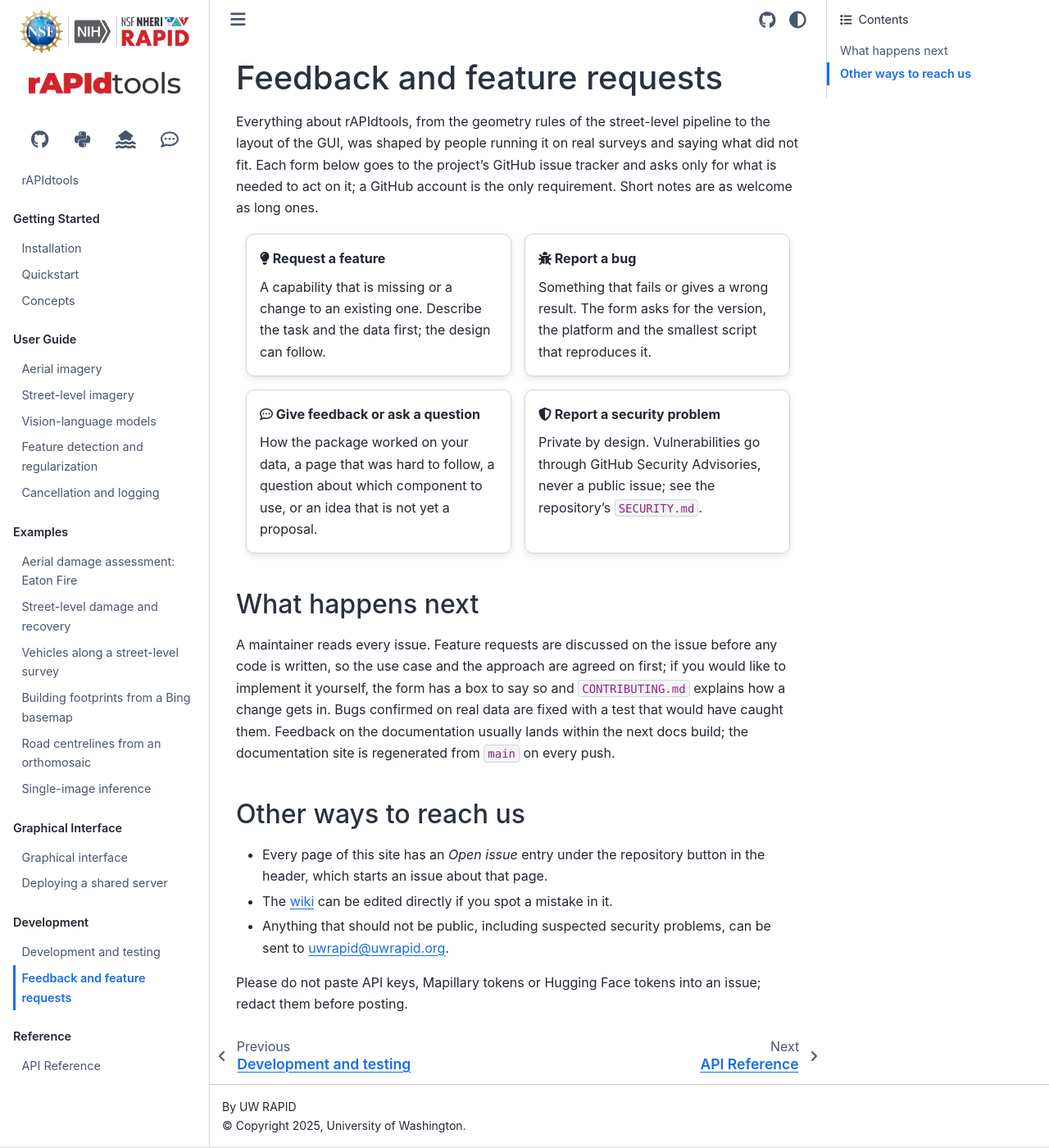
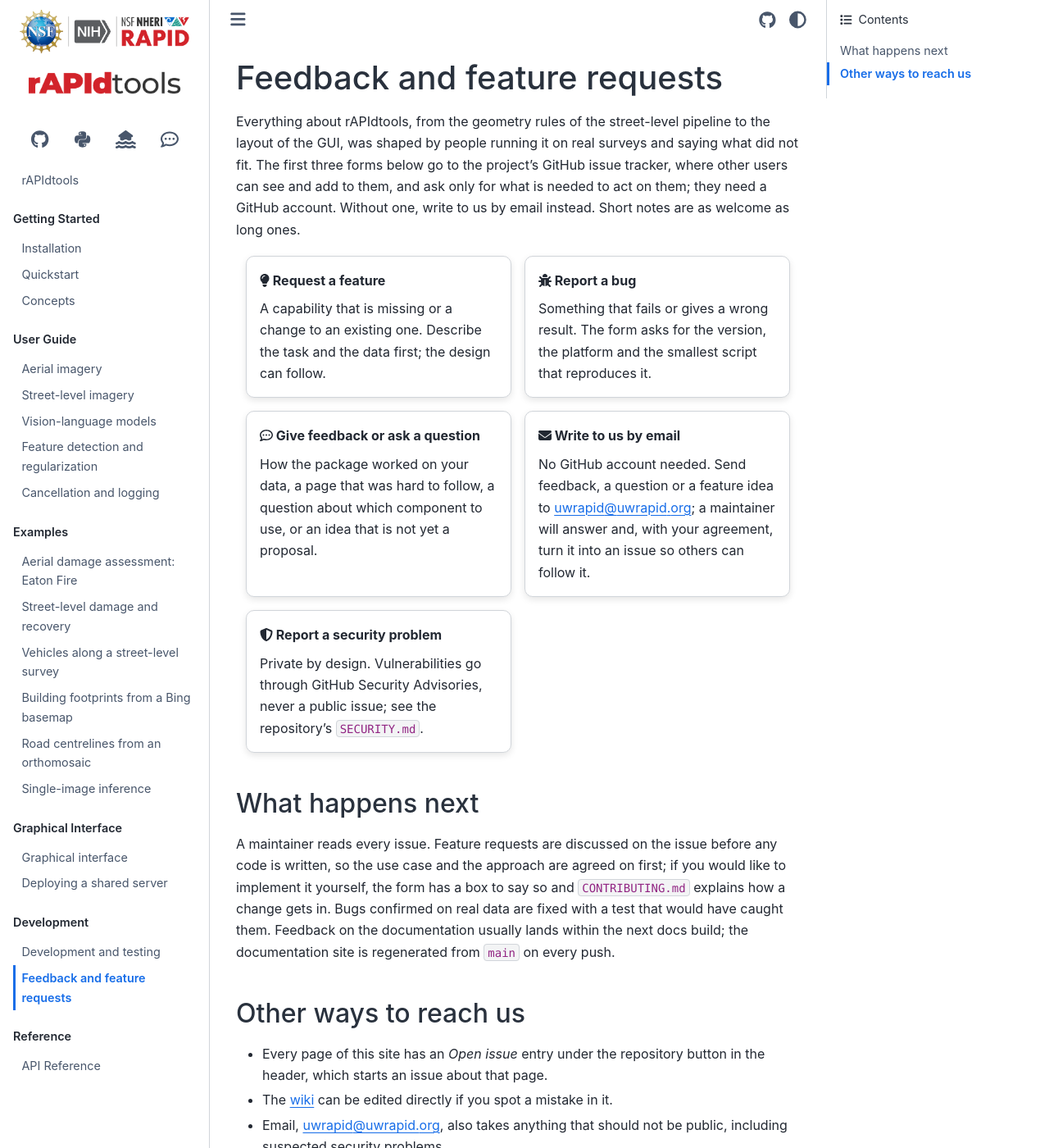
Before and after one commit to RAPID-Facility/rAPIdtools, a Sphinx documentation site: the page built from docs/source/feedback.rst, in a window 1280 px wide and 1400 px high. Shown: the whole window at 82% size. Built offline with Sphinx 7.4.7 and the Sphinx Book theme 1.1.4, drawn with Linux system fonts in a browser that asks for light colours.

Commit message:
bc - Taking feedback by email from people without a GitHub account
The issue forms need a GitHub account, which survey teams and one-off
users often do not have. The feedback page gains a fifth card that
opens an email to uwrapid@uwrapid.org with the subject filled in, and
says a maintainer will turn the message into an issue with the sender's
agreement so others can follow it. The README and CONTRIBUTING.md point
to the same address after the forms.

```diff
--- a/docs/source/feedback.rst
+++ b/docs/source/feedback.rst
@@ -3,9 +3,11 @@ Feedback and feature requests
 
 Everything about rAPIdtools, from the geometry rules of the street-level
 pipeline to the layout of the GUI, was shaped by people running it on real
-surveys and saying what did not fit. Each form below goes to the project's
-GitHub issue tracker and asks only for what is needed to act on it; a GitHub
-account is the only requirement. Short notes are as welcome as long ones.
+surveys and saying what did not fit. The first three forms below go to the
+project's GitHub issue tracker, where other users can see and add to them,
+and ask only for what is needed to act on them; they need a GitHub account.
+Without one, write to us by email instead. Short notes are as welcome as
+long ones.
 
 .. grid:: 1 2 2 2
    :gutter: 3
@@ -28,6 +30,13 @@ account is the only requirement. Short notes are as welcome as long ones.
       How the package worked on your data, a page that was hard to follow,
       a question about which component to use, or an idea that is not yet
       a proposal.
+
+   .. grid-item-card:: :fas:`envelope` Write to us by email
+      :link: mailto:uwrapid@uwrapid.org?subject=rAPIdtools%20feedback
+
+      No GitHub account needed. Send feedback, a question or a feature
+      idea to uwrapid@uwrapid.org; a maintainer will answer and, with your
+      agreement, turn it into an issue so others can follow it.
 
    .. grid-item-card:: :fas:`shield-halved` Report a security problem
       :link: https://github.com/RAPID-Facility/rAPIdtools/security/advisories/new
@@ -54,8 +63,8 @@ Other ways to reach us
   button in the header, which starts an issue about that page.
 - The `wiki <https://github.com/RAPID-Facility/rAPIdtools/wiki>`_ can be
   edited directly if you spot a mistake in it.
-- Anything that should not be public, including suspected security problems,
-  can be sent to uwrapid@uwrapid.org.
+- Email, uwrapid@uwrapid.org, also takes anything that should not be public,
+  including suspected security problems.
 
 Please do not paste API keys, Mapillary tokens or Hugging Face tokens into
 an issue; redact them before posting.
```
Also changed, not shown: CONTRIBUTING.md (+2 -1 lines), README.md (+2 -1 lines).
